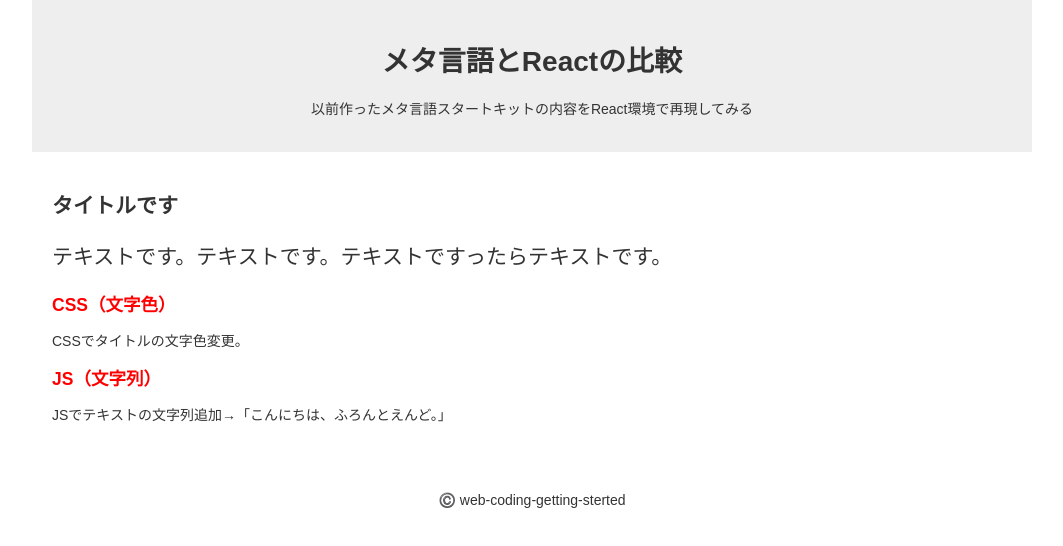
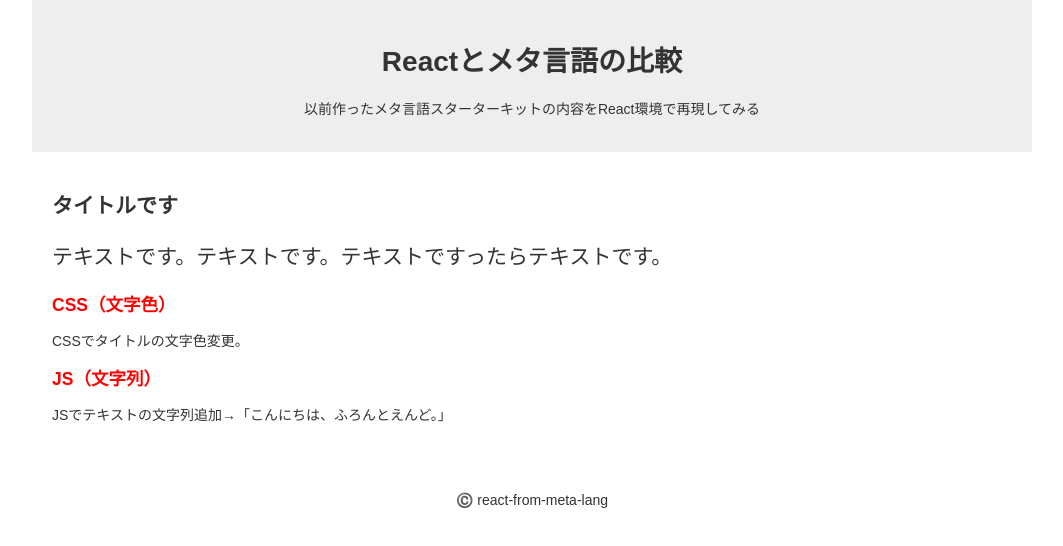
Before and after one commit to ryo-i/react-from-meta-lang, a React (Create React App) app: page / in a window 1280 px wide. Shown: the top 546 px of the page, without its empty margins (108-1171 px from the left). Built offline with nearby package versions, Linux system fonts and the light colour scheme.

Commit message:
語句修正

```diff
--- a/public/index.html
+++ b/public/index.html
@@ -7,7 +7,7 @@
     <meta name="theme-color" content="#000000" />
     <meta
       name="description"
-      content="以前作ったメタ言語スタートキットの内容をReact環境で再現してみる"
+      content="以前作ったメタ言語スターターキットの内容をReact環境で再現してみる"
     />
     <link rel="apple-touch-icon" href="%PUBLIC_URL%/logo192.png" />
     <!--
@@ -24,7 +24,7 @@
       work correctly both with client-side routing and a non-root public URL.
       Learn how to configure a non-root public URL by running `npm run build`.
     -->
-    <title>メタ言語とReactの比較</title>
+    <title>Reactとメタ言語の比較</title>
   </head>
   <body>
     <noscript>You need to enable JavaScript to run this app.</noscript>
--- a/src/Footer.tsx
+++ b/src/Footer.tsx
@@ -3,7 +3,7 @@
 function Footer() {
   return (
     <footer className="footer">
-        <p className="footer__text">©️ web-coding-getting-sterted</p>
+        <p className="footer__text">©️ react-from-meta-lang</p>
     </footer>
   );
 }
--- a/src/Header.tsx
+++ b/src/Header.tsx
@@ -3,8 +3,8 @@
 function Header() {
   return (
     <header className="header">
-        <h1 className="header__title">メタ言語とReactの比較</h1>
-        <p className="header__text">以前作ったメタ言語スタートキットの内容をReact環境で再現してみる</p>
+        <h1 className="header__title">Reactとメタ言語の比較</h1>
+        <p className="header__text">以前作ったメタ言語スターターキットの内容をReact環境で再現してみる</p>
     </header>
   );
 }
```
Also changed, not shown: 2 other files (tests, documents, lock files or other folders).
